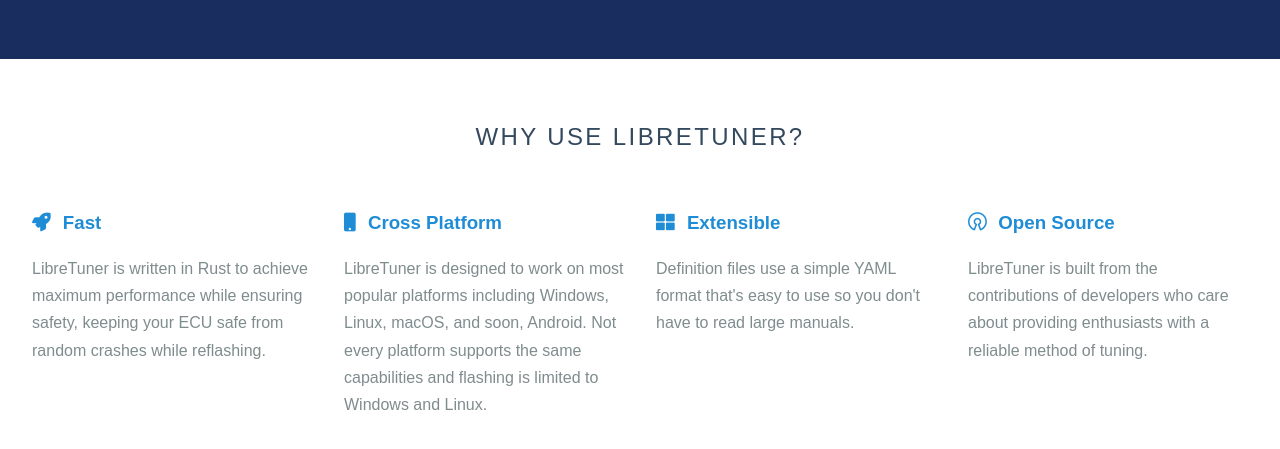
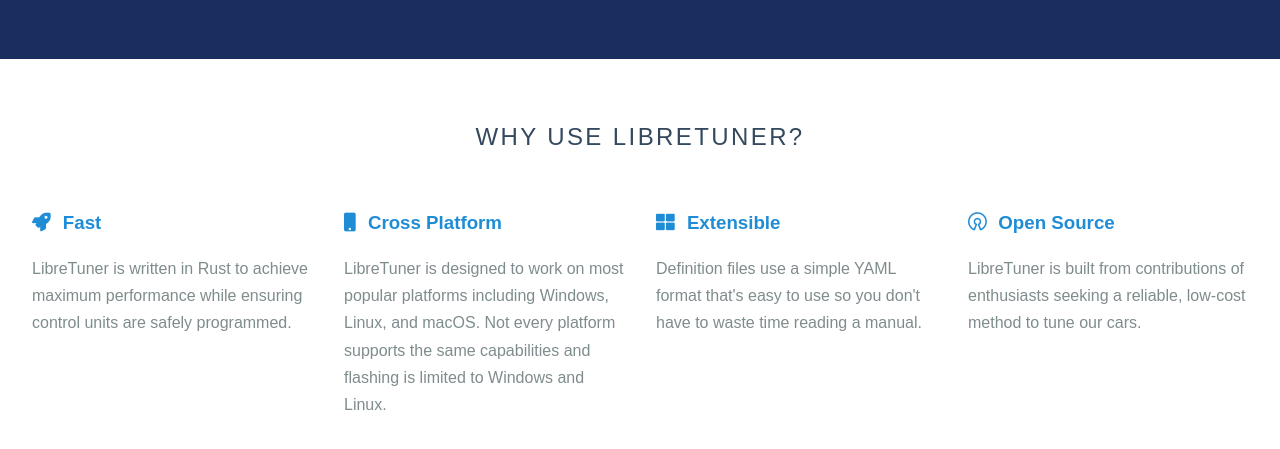
Before and after one commit to LibreTuner/Web, a Jekyll site: the page built from index.html, in a window 1280 px wide and 900 px high, scrolled down 533 px, cut to the strip 0-474 px from the top of the window. Shown: the top 449 px of the strip. Built offline with Jekyll 4.4.1, drawn with Linux system fonts in a browser that asks for light colours; nearby versions of some CDN libraries; the list of posts is cut into pages by our own code.

Commit message:
Reworded descriptions

```diff
--- a/index.html
+++ b/index.html
@@ -54,7 +54,7 @@
 					Fast
 				</h3>
 				<p>
-					LibreTuner is written in Rust to achieve maximum performance while ensuring safety, keeping your ECU safe from random crashes while reflashing.
+					LibreTuner is written in Rust to achieve maximum performance while ensuring control units are safely programmed.
 				</p>
 			</div>
 			<div class="l-box pure-u-1 pure-u-md-1-2 pure-u-lg-1-4">
@@ -63,7 +63,7 @@
 					Cross Platform
 				</h3>
 				<p>
-					LibreTuner is designed to work on most popular platforms including Windows, Linux, macOS, and soon, Android. Not every platform supports the same capabilities and flashing is limited to Windows and Linux.
+					LibreTuner is designed to work on most popular platforms including Windows, Linux, and macOS. Not every platform supports the same capabilities and flashing is limited to Windows and Linux.
 				</p>
 			</div>
 			<div class="l-box pure-u-1 pure-u-md-1-2 pure-u-lg-1-4">
@@ -72,7 +72,7 @@
 					Extensible
 				</h3>
 				<p>
-					Definition files use a simple YAML format that's easy to use so you don't have to read large manuals.
+					Definition files use a simple YAML format that's easy to use so you don't have to waste time reading a manual.
 				</p>
 			</div>
 			<div class="l-box pure-u-1 pure-u-md-1-2 pure-u-lg-1-4">
@@ -81,7 +81,7 @@
 					Open Source
 				</h3>
 				<p>
-					LibreTuner is built from the contributions of developers who care about providing enthusiasts with a reliable method of tuning.
+					LibreTuner is built from contributions of enthusiasts seeking a reliable, low-cost method to tune our cars.
 				</p>
 			</div>
 		</div>
```
